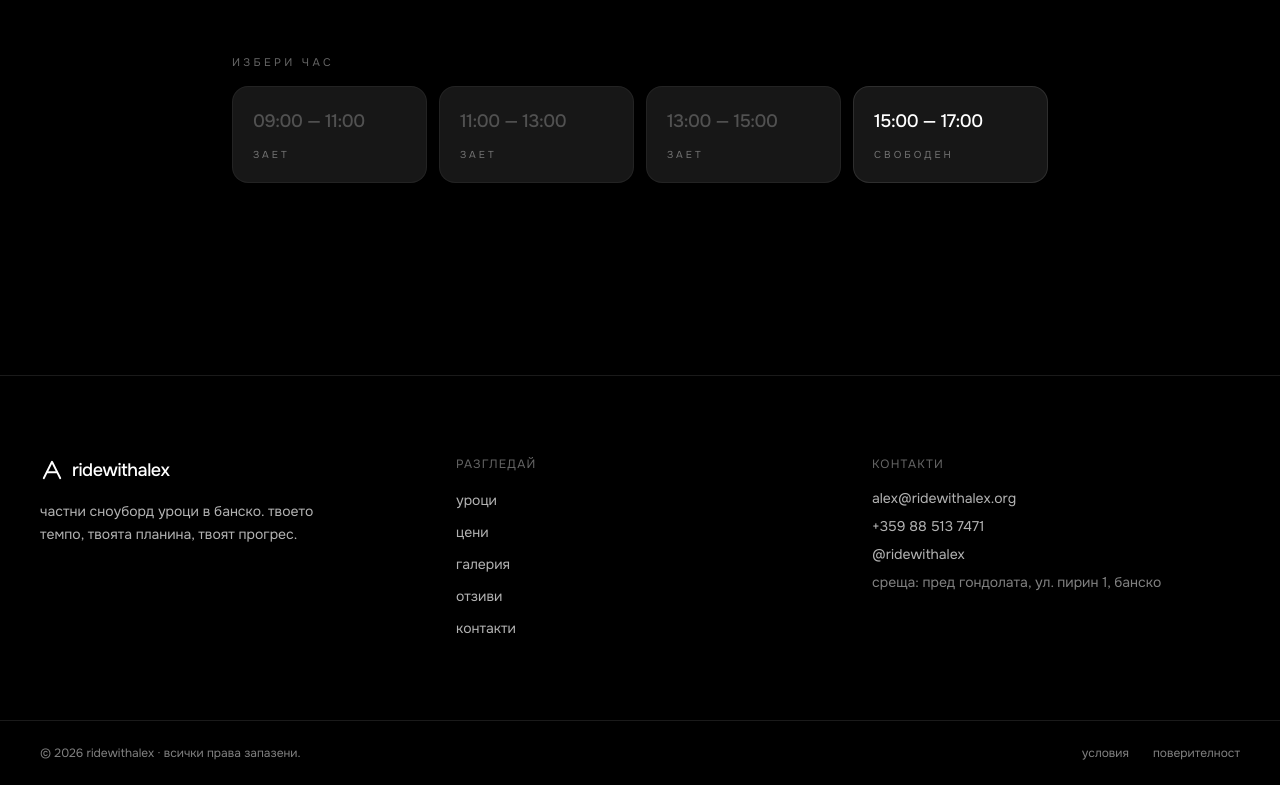
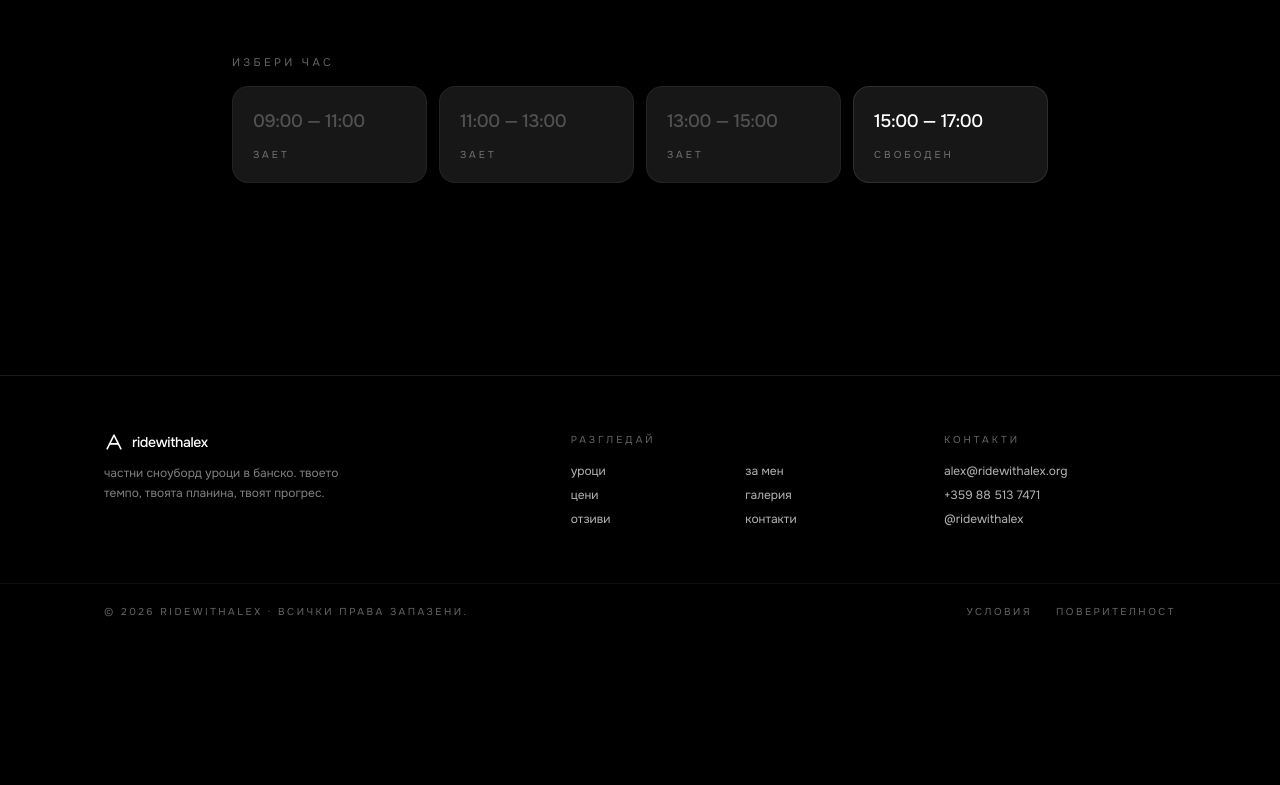
Before and after one commit to Crypt0Ninja/RideWithAlex, a Next.js app: page /bg/book in a window 1280 px wide. Shown: the part 952-1737 px from the top of the page. After the commit the page ends 1591 px from the top, so only its background shows below. Built offline with nearby package versions, Linux system fonts and the light colour scheme; no server answers; the database is empty.

Commit message:
refactor(footer): compact 5/4/3-col grid, smaller type, drop duplicate meeting point

```diff
--- a/components/shared/SiteFooter.tsx
+++ b/components/shared/SiteFooter.tsx
@@ -2,88 +2,100 @@ import { useTranslations } from "next-intl";
 import { Link } from "@/i18n/routing";
 import { Logo } from "@/components/brand/Logo";
 
-export function SiteFooter() {
-  const t = useTranslations("footer");
-  const tn = useTranslations("nav");
-
 const navLinks = [
   { href: "/lessons" as const, key: "lessons" as const },
+  { href: "/about" as const, key: "about" as const },
   { href: "/pricing" as const, key: "pricing" as const },
   { href: "/gallery" as const, key: "gallery" as const },
   { href: "/reviews" as const, key: "reviews" as const },
   { href: "/contact" as const, key: "contact" as const },
 ];
 
+const contactLinks = [
+  {
+    label: "alex@ridewithalex.org",
+    href: "mailto:alex@ridewithalex.org",
+    external: false,
+  },
+  {
+    label: "+359 88 513 7471",
+    href: "tel:+359885137471",
+    external: false,
+  },
+  {
+    label: "@ridewithalex",
+    href: "https://instagram.com/ridewithalex",
+    external: true,
+  },
+];
+
+export function SiteFooter() {
+  const t = useTranslations("footer");
+  const tn = useTranslations("nav");
+
   return (
-    <footer className="bg-black text-white border-t border-white/10 mt-24">
-      <div className="px-6 md:px-10 py-16 md:py-20 grid grid-cols-1 md:grid-cols-3 gap-12">
-        <div>
-          <div className="flex items-center gap-2 mb-4">
-            <Logo className="h-6 w-6 text-white" />
-            <span className="text-white text-lg font-medium tracking-tight lowercase">
+    <footer className="border-t border-white/10 bg-black text-white mt-16 md:mt-24">
+      <div className="max-w-6xl mx-auto px-6 md:px-10 py-12 md:py-14">
+        <div className="grid grid-cols-1 md:grid-cols-12 gap-10 md:gap-12 items-start">
+          {/* Brand — 5 of 12 cols */}
+          <div className="md:col-span-5 flex flex-col gap-3">
+            <div className="flex items-center gap-2">
+              <Logo className="h-5 w-5 text-white" />
+              <span className="text-white text-sm font-medium tracking-tight lowercase">
                 ridewithalex
               </span>
             </div>
-          <p className="text-white/70 text-sm leading-relaxed lowercase max-w-xs">
+            <p className="text-white/50 text-xs leading-relaxed lowercase max-w-[260px]">
               {t("tagline")}
             </p>
           </div>
 
-        <div>
-          <p className="text-white/40 text-xs uppercase tracking-widest mb-4">
+          {/* Explore — 4 cols, links in 2-col grid */}
+          <nav className="md:col-span-4 flex flex-col gap-4">
+            <p className="text-white/40 text-[10px] uppercase tracking-[0.3em]">
               {t("explore")}
             </p>
-          <ul className="space-y-2">
+            <ul className="grid grid-cols-2 gap-x-6 gap-y-2 text-xs lowercase">
               {navLinks.map(({ href, key }) => (
                 <li key={key}>
                   <Link
                     href={href}
-                  className="text-white/70 hover:text-white transition-colors text-sm lowercase"
+                    className="text-white/70 hover:text-white transition-colors"
                   >
                     {tn(key)}
                   </Link>
                 </li>
               ))}
             </ul>
-        </div>
+          </nav>
 
-        <div>
-          <p className="text-white/40 text-xs uppercase tracking-widest mb-4">
+          {/* Connect — 3 cols */}
+          <div className="md:col-span-3 flex flex-col gap-4">
+            <p className="text-white/40 text-[10px] uppercase tracking-[0.3em]">
               {t("contact")}
             </p>
-          <ul className="space-y-2 text-sm lowercase">
-            <li>
+            <ul className="space-y-2 text-xs lowercase">
+              {contactLinks.map(({ label, href, external }) => (
+                <li key={href}>
                   <a
-                href="mailto:alex@ridewithalex.org"
+                    href={href}
+                    {...(external
+                      ? { target: "_blank", rel: "noopener noreferrer" }
+                      : {})}
                     className="text-white/70 hover:text-white transition-colors"
                   >
-                alex@ridewithalex.org
+                    {label}
                   </a>
                 </li>
-            <li>
-              <a
-                href="tel:+359885137471"
-                className="text-white/70 hover:text-white transition-colors"
-              >
-                +359 88 513 7471
-              </a>
-            </li>
-            <li>
-              <a
-                href="https://instagram.com/ridewithalex"
-                target="_blank"
-                rel="noopener noreferrer"
-                className="text-white/70 hover:text-white transition-colors"
-              >
-                @ridewithalex
-              </a>
-            </li>
-            <li className="text-white/50 not-italic">{t("meetingPoint")}</li>
+              ))}
             </ul>
           </div>
         </div>
+      </div>
 
-      <div className="border-t border-white/10 px-6 md:px-10 py-6 flex flex-col md:flex-row items-start md:items-center justify-between gap-4 text-xs text-white/50 lowercase">
+      {/* Bottom bar */}
+      <div className="border-t border-white/5">
+        <div className="max-w-6xl mx-auto px-6 md:px-10 py-5 flex flex-col md:flex-row items-start md:items-center justify-between gap-3 text-[10px] text-white/40 uppercase tracking-[0.25em]">
           <p>© 2026 ridewithalex · {t("rights")}</p>
           <div className="flex gap-6">
             <Link href="/terms" className="hover:text-white transition-colors">
@@ -94,6 +106,7 @@ export function SiteFooter() {
             </Link>
           </div>
         </div>
+      </div>
     </footer>
   );
 }
```
Lines whose indentation alone changed are shown as unchanged.
